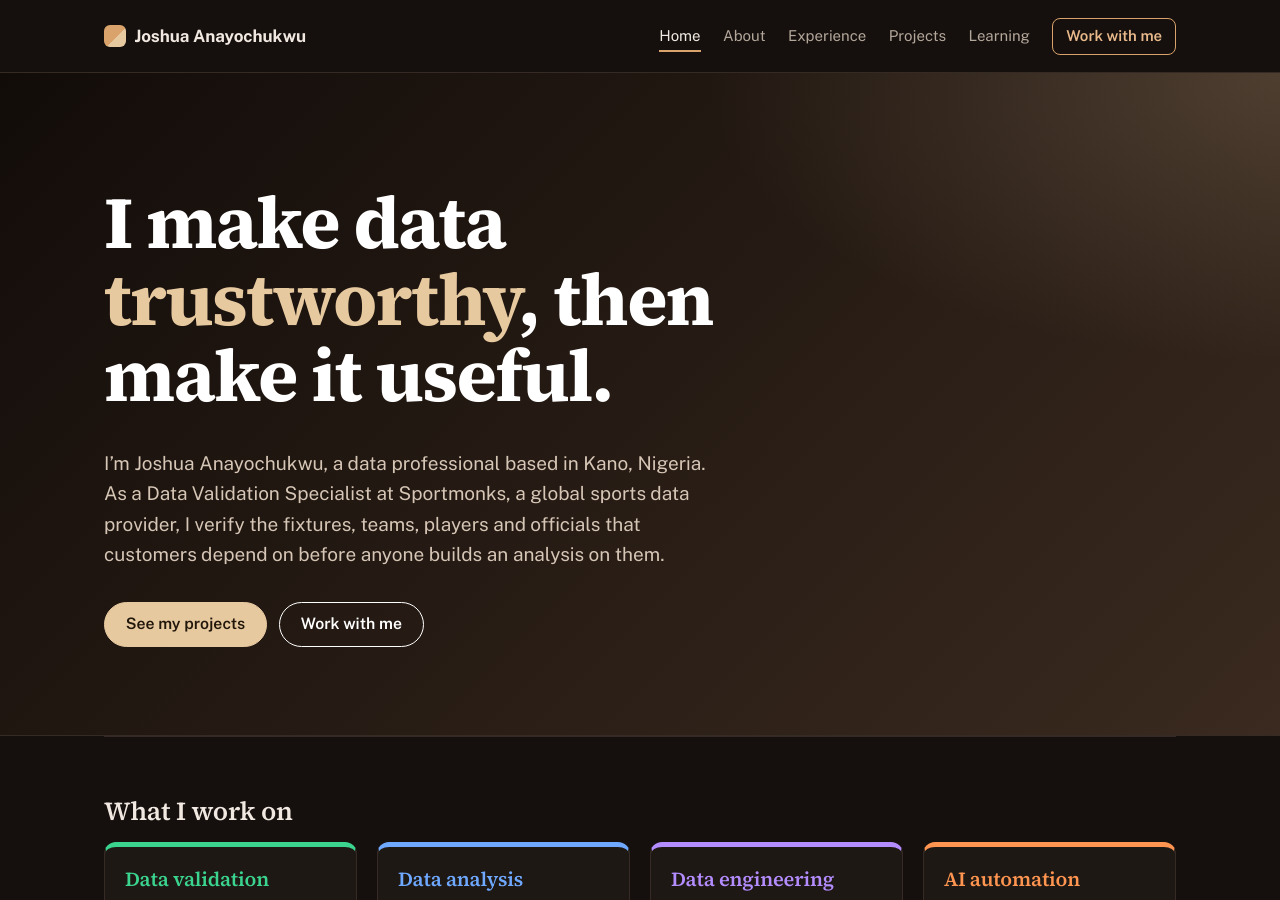
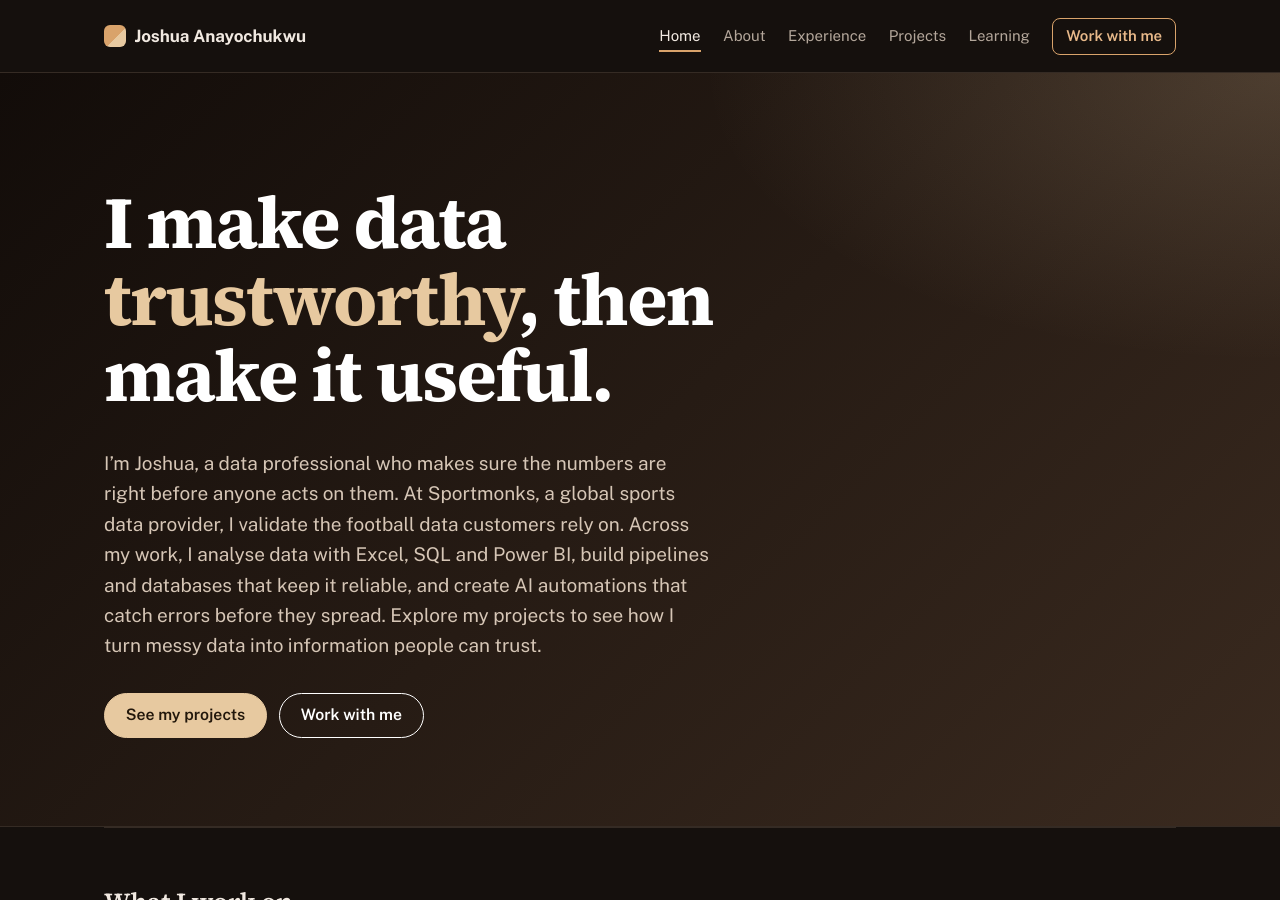
Before and after one commit to JaushAnay/jaushanay.github.io, a Jekyll site: the page built from index.html, in a window 1280 px wide and 900 px high. Built offline with Jekyll 4.4.1, drawn with Linux system fonts in a browser that asks for light colours.

Commit message:
Update index.html

```diff
--- a/index.html
+++ b/index.html
@@ -6,8 +6,7 @@ description: Joshua Anayochukwu is a data validation specialist in Kano, Nigeria
 <section class="hero-band">
   <div class="wrap hero">
     <h1 class="hero-title">I make data <span class="hl">trustworthy</span>, then make it useful.</h1>
-    <p class="hero-lede">I’m Joshua Anayochukwu, a data professional based in Kano, Nigeria. As a Data Validation Specialist at Sportmonks, a global sports data provider, I verify the fixtures, teams, players and officials that customers depend on before anyone builds an analysis on them.</p>
-    <div class="actions">
+   <p class="hero-lede">I’m Joshua, a data professional who makes sure the numbers are right before anyone acts on them. At Sportmonks, a global sports data provider, I validate the football data customers rely on. Across my work, I analyse data with Excel, SQL and Power BI, build pipelines and databases that keep it reliable, and create AI automations that catch errors before they spread. Explore my projects to see how I turn messy data into information people can trust.</p>    <div class="actions">
       <a class="button button-primary" href="{{ '/projects/' | relative_url }}">See my projects</a>
       <a class="button button-light" href="{{ '/contact/' | relative_url }}">Work with me</a>
       {% if site.cv_file != "" %}<a class="button button-link" href="{{ site.cv_file | relative_url }}">Download CV (PDF)</a>{% endif %}
```
